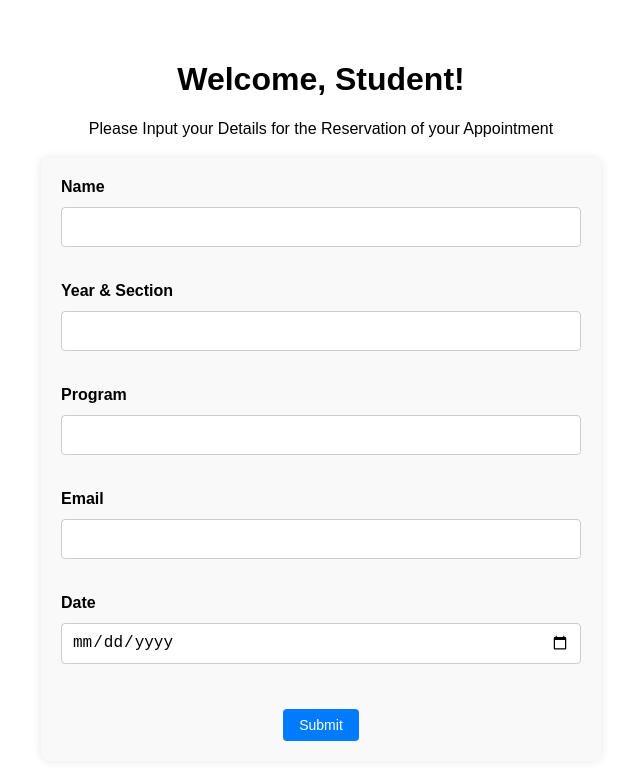
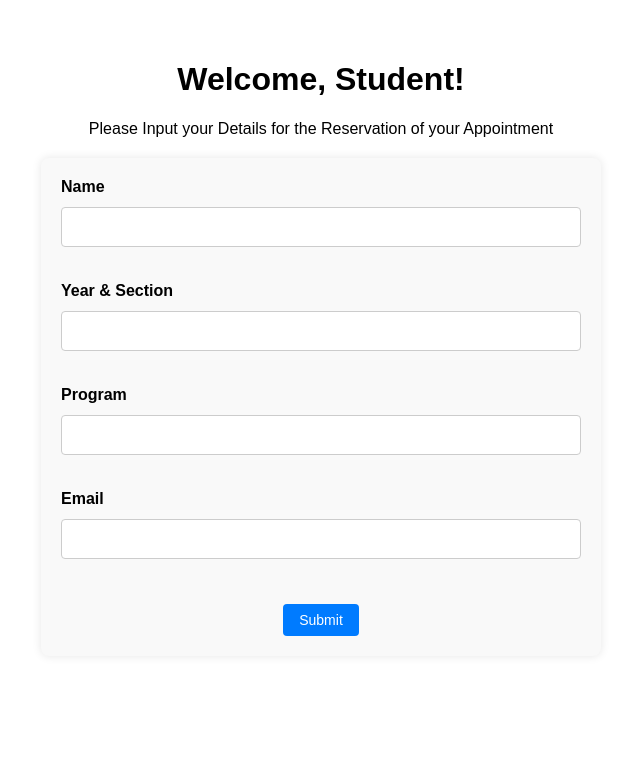
Before and after one commit to ECEMonitoringSystem/ecemonitoringsystem, a React (Create React App) app: page /student in a window 1280 px wide. Shown: the top 780 px of the page, without its empty margins (319-959 px from the left). Built offline with nearby package versions, Linux system fonts and the light colour scheme.

Commit message:
Remove the Date in Student

```diff
--- a/src/Pages/Student.js
+++ b/src/Pages/Student.js
@@ -9,7 +9,6 @@ function Student() {
     yearSection: '',
     program: '',
     email: '',
-    date: '',
   });
 
   const navigate = useNavigate();
@@ -77,17 +76,6 @@ function Student() {
             required
           />
         </div>
-        <div className="form-group">
-          <label htmlFor="date">Date</label>
-          <input
-            type="date"
-            id="date"
-            name="date"
-            value={formData.date}
-            onChange={handleChange}
-            required
-          />
-        </div>
         <button type="submit">Submit</button>
       </form>
     </div>
```
